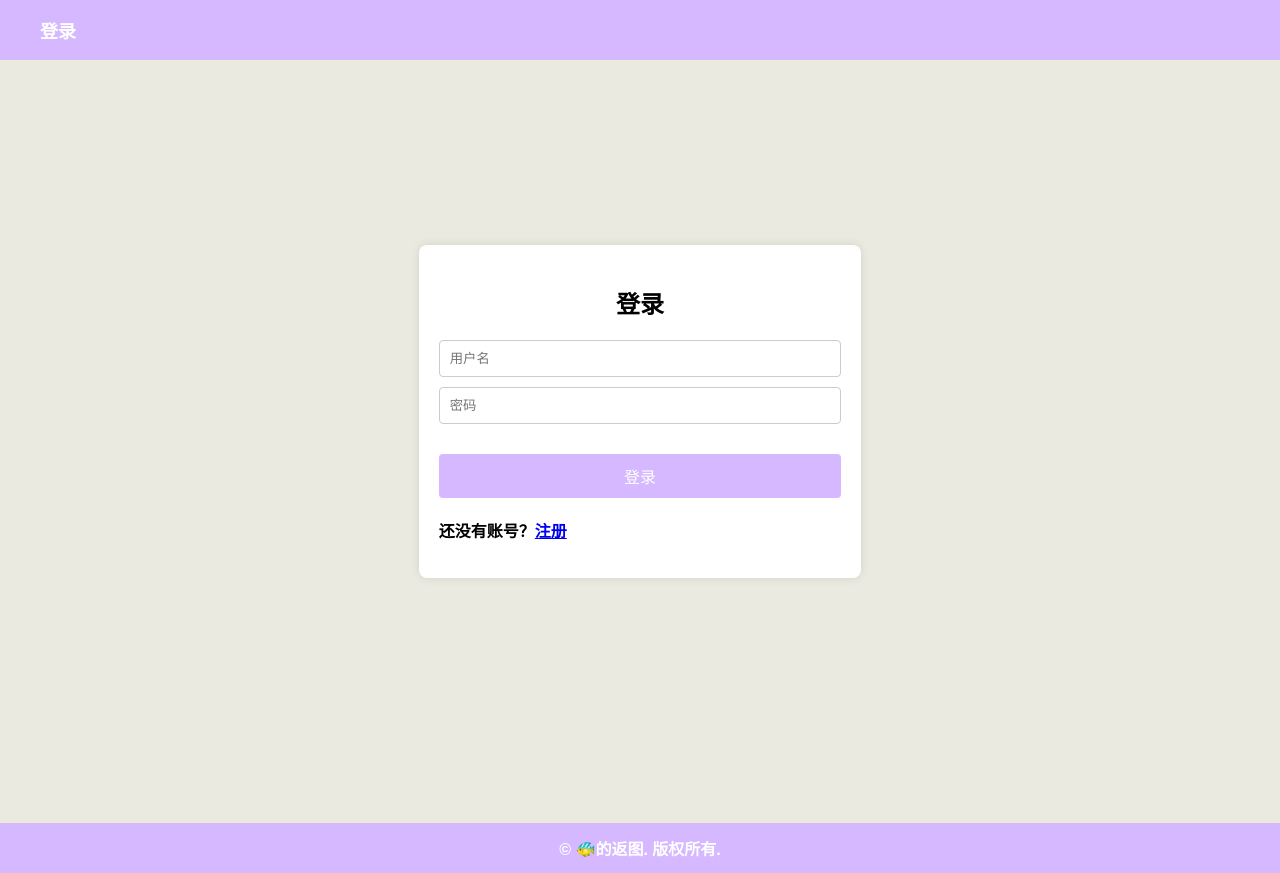
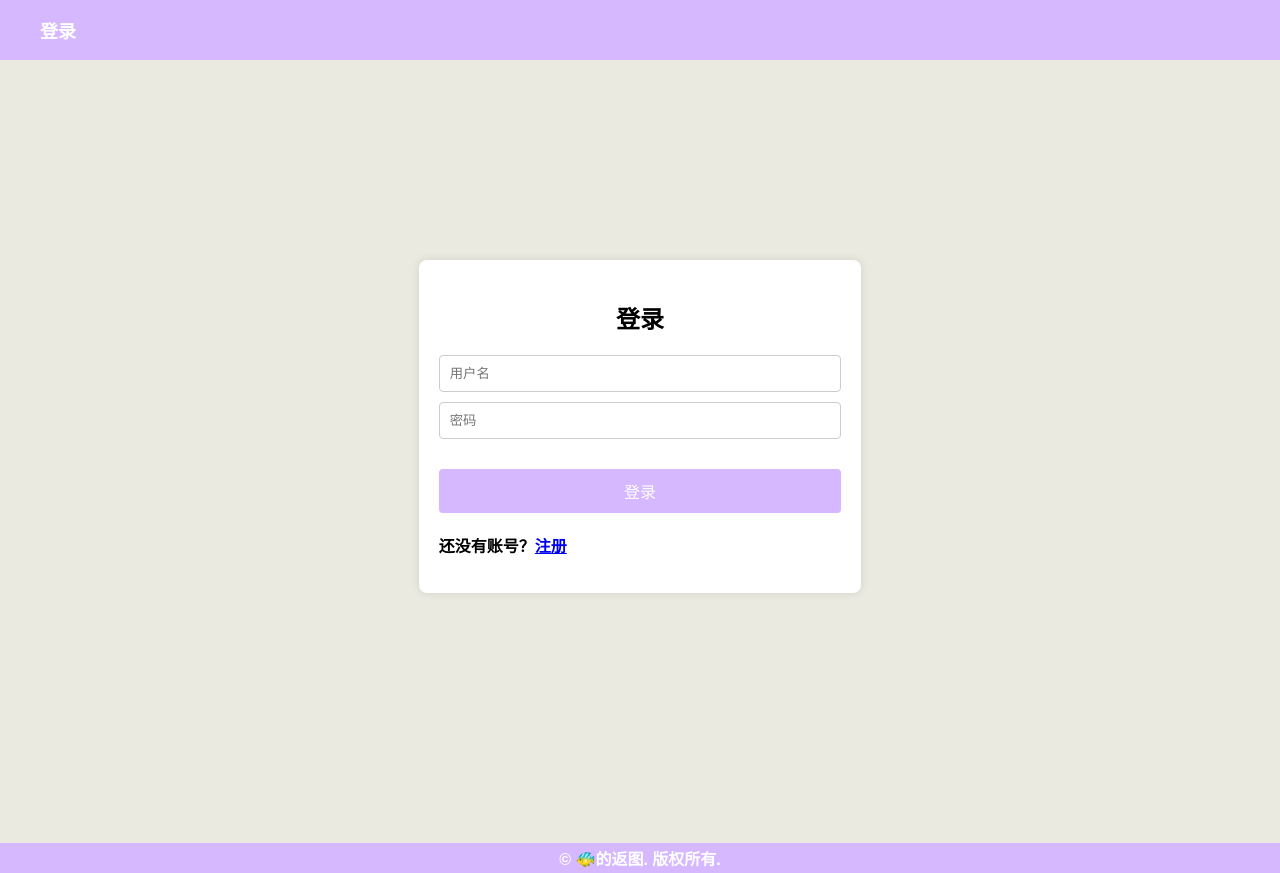
Before and after one commit to ID-VerNe/PhotoViewer, a Flask app: page /login in a window 1280 px wide. Run offline with Flask 3, Linux system fonts and the light colour scheme; some web fonts are replaced.

Commit message:
Add files via upload

```diff
--- a/static/styles.css
+++ b/static/styles.css
@@ -339,3 +339,47 @@ input[type="checkbox"]:checked + label::before {
 h1, h2, h3, .navbar, .navbar-brand, .nav-link, .navbar-actions button, .form-container, .footer, .thumbnail {
     font-weight: bold;
 }
+
+
+/* 确保 body 和 html 元素的 margin 和 padding 设置为 0 */
+body, html {
+    margin: 0;
+    padding: 0;
+    width: 100%;
+    height: 100%;
+    overflow-x: hidden; /* 隐藏水平滚动条 */
+}
+
+/* 确保 .container 元素的宽度不超过视口宽度 */
+.container {
+    width: 100%;
+    max-width: 100%;
+}
+
+/* 确保 .navbar 和 .footer 元素不会导致滚动条出现 */
+.navbar, .footer {
+    width: 100%;
+    box-sizing: border-box; /* 确保 padding 和 border 包含在宽度内 */
+}
+
+/* 确保 #gallery 元素不会导致滚动条出现 */
+#gallery {
+    width: 100%;
+    overflow-x: hidden; /* 隐藏水平滚动条 */
+}
+
+.content {
+    flex: 1;
+    margin-bottom: 20px; /* 确保内容不会被 .footer 元素遮挡，可以根据实际情况调整 */
+}
+
+
+.footer {
+    position: fixed;
+    bottom: 0;
+    left: 0;
+    width: 100%;
+    padding: 5px 0; /* 调整 padding 以确保高度为 30px */
+    box-sizing: border-box; /* 确保 padding 和 border 包含在宽度内 */
+    z-index: 1000; /* 确保在内容之上 */
+}
```
